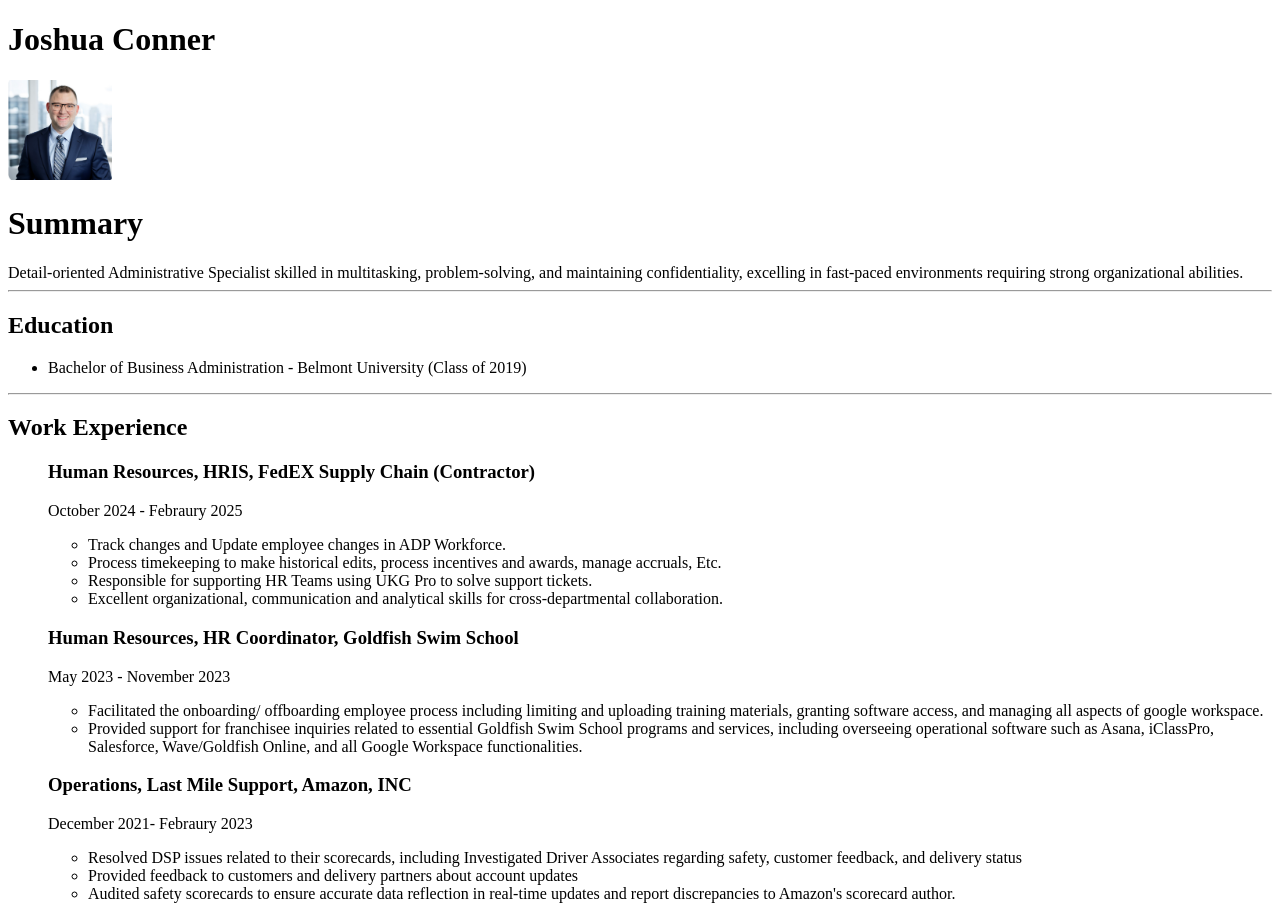
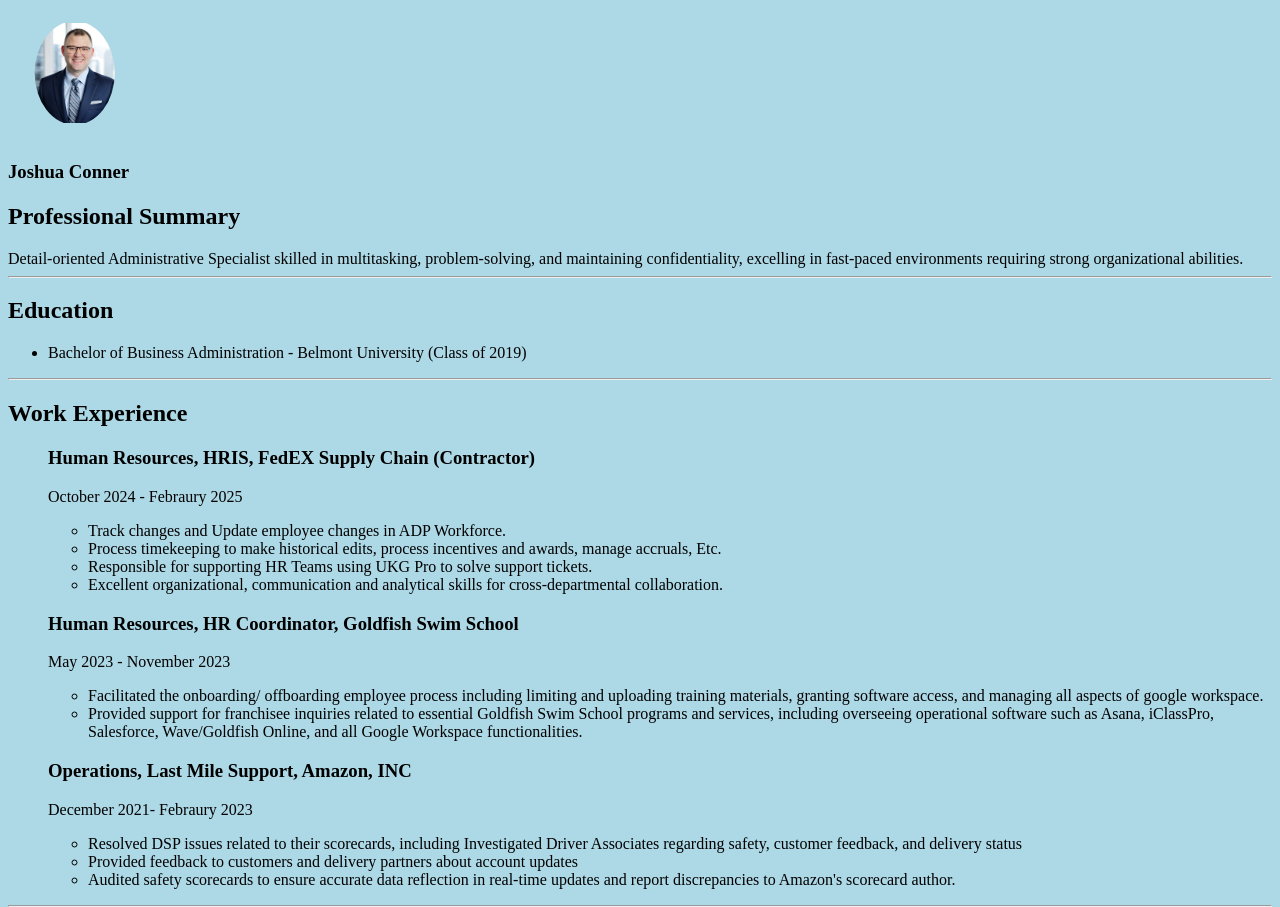
Before and after one commit to jconner34/Professional-Resume, a plain HTML site: page index.html in a window 1280 px wide. Shown: the top 907 px of the page. Drawn offline with Linux system fonts and the light colour scheme.

Commit message:
Add files via upload
Signed-off-by: jconner34 <jconner22@gmail.com>

```diff
--- a/index.html
+++ b/index.html
@@ -2,14 +2,39 @@
 <html lang= "en">
 <head>
    <meta charset="UTF-8">
-   <title>Sample Resume</title>
+   <title>Professional Resume</title>
 </head>
 
 <body>
-    <h1>Joshua Conner</h1>
+<style>
+    body {
+      background-color: lightblue;
+    }
+    .center p{
+     text-align:center;
+     vertical-align: middle;
+     justify-content: center;
+
+    }
+</style>
+
+    <style>
+        img {
+            clip-path: ellipse(30% 40%);
+            shape-outside: ellipse(45% 50%);
+            }
+        img {
+            border: 10px black;
+            padding: 15px;
+            border-image: url(Headshot2.jpg) 30 round;
+        }
+
+    </style>
     <img src="./Headshot2.jpg" height="100"/>
-    <h1>Summary</h1>
+    <h3>Joshua Conner</h3>
+    <h2>Professional Summary</h2>
     <normal>Detail-oriented Administrative Specialist skilled in multitasking, problem-solving, and maintaining confidentiality, excelling in fast-paced environments requiring strong organizational abilities.</h3></normal>
+
     <hr>
     <h2>Education</h2>
         <ul>
```
